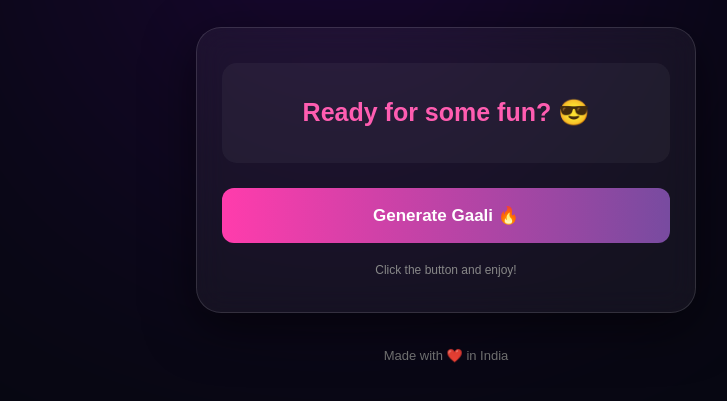
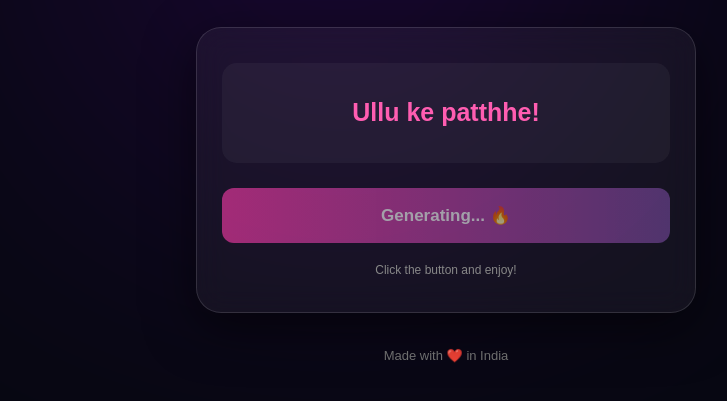
Before and after one commit to Anni-16/Mood-Off, a plain HTML site: page index.html in a window 1280 px wide. Both pictures are taken after a click on the button "Generate Gaali 🔥". Shown: the part 315-716 px from the top of the page, without its empty margins (194-921 px from the left). Drawn offline with Linux system fonts and the light colour scheme.

Commit message:
Updated JavaScript

```diff
--- a/main.js
+++ b/main.js
@@ -1,15 +1,64 @@
+const gaaliyan = [
+  "Abe saale! 😂",
+  "Kamine!",
+  "Ullu ke patthhe!",
+  "Chutiye!",
+  "Bhadwe!",
+  "Nalayak insaan!",
+  "Akal ke dushman!",
+  "Dimag ghar bhool aaye kya?",
+  "Gadhe ki aulaad!",
+  "Nikammee!",
+  "Besharam insaan!",
+  "Baklol kahin ka!",
+  "Harami!",
+  "Lodu kahin ka!",
+  "Madarchod!",
+  "Behenchod!",
+  "Chutiya number one!",
+  "Gadhe ka bachcha!",
+  "Saale mahaan bewakoof!",
+  "Dimaag se paidal!",
+  "Bakwaas ki dukaan!",
+  "Nalla insaan!",
+  "Bhadwa kahin ka!",
+  "Akal naam ki cheez hai bhi?",
+  "Saale nautanki!",
+];
+
+let currentIndex = 0;
+let isGenerating = false;
+
 function showIndianGaaliyan() {
-  const gaaliyan = [
-    "Teri maa ki...",
-    "Teri behen...",
-    "Abe saale!",
-    "Kamine!",
-    "Ullu ke patthhe!",
-    "Chutiye!",
-    "Bhadwe!"
-  ];
+  if (isGenerating) return;
 
-  alert(gaaliyan.join("\n"));
+  const result = document.getElementById("result");
+  const button = document.getElementById("generateBtn");
+
+  isGenerating = true;
+  button.disabled = true;
+  button.textContent = "Generating... 🔥";
+
+  currentIndex = 0;
+
+  function showNext() {
+    if (currentIndex >= gaaliyan.length) {
+      isGenerating = false;
+      button.disabled = false;
+      button.textContent = "Generate Again 🔥";
+      return;
+    }
+
+    result.classList.remove("active");
+    void result.offsetWidth;
+
+    result.textContent = gaaliyan[currentIndex];
+    result.classList.add("active");
+
+    currentIndex++;
+
+    setTimeout(showNext, 1200);
+  }
+
+  showNext();
 }
-
-showIndianGaaliyan();
--- a/style.css
+++ b/style.css
@@ -196,3 +196,9 @@ footer {
         transition-duration: 0.01ms !important;
     }
 }
+
+button:disabled {
+  opacity: 0.6;
+  cursor: not-allowed;
+  transform: none;
+}
```
